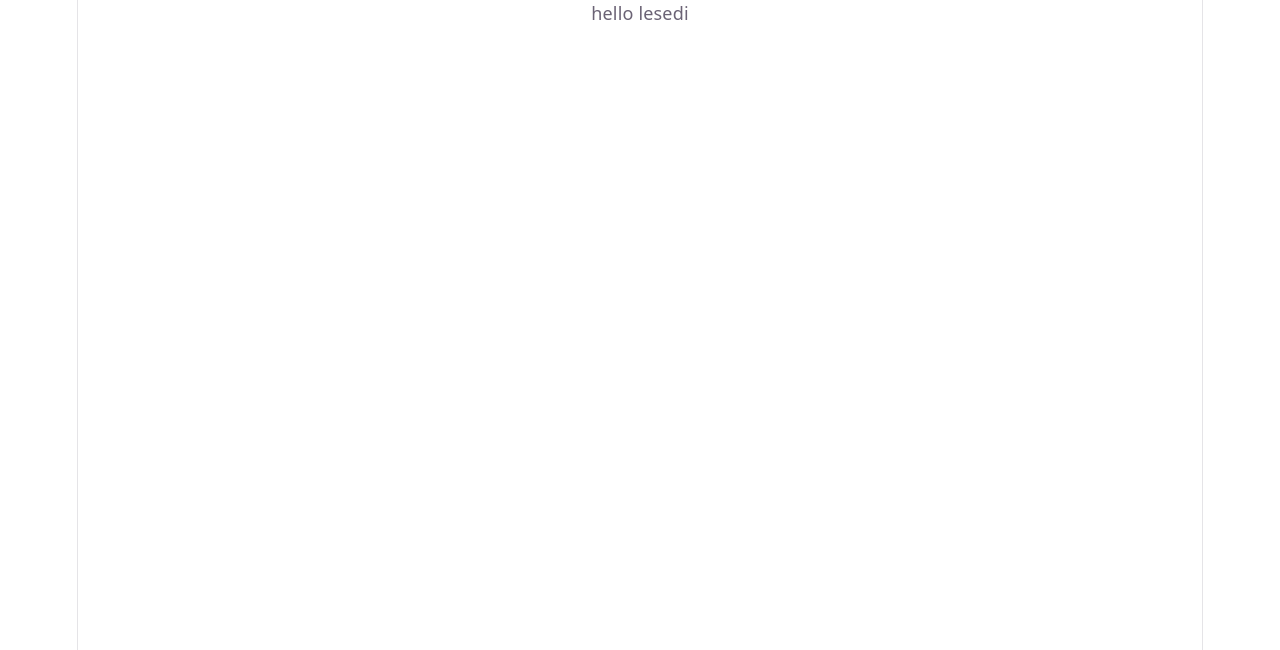
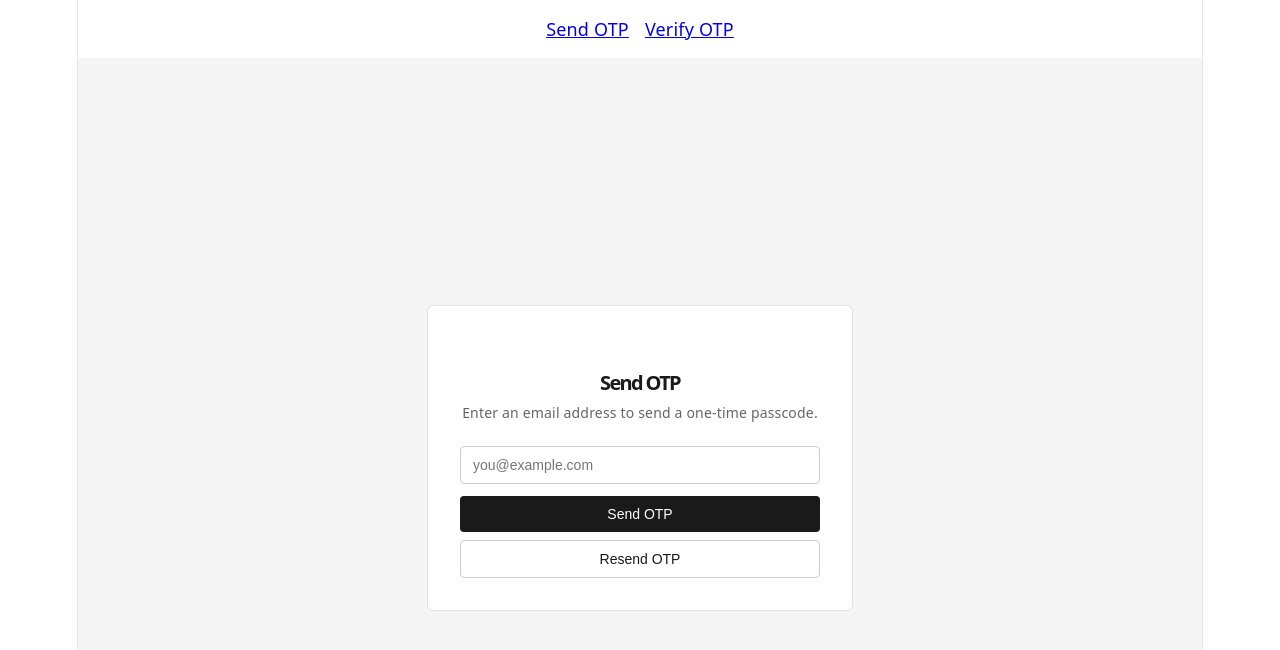
Before and after one commit to analystmodikwe/OTP, a React (Vite) app in the folder otp-security-system/frontend/: page / in a window 1280 px wide. Shown: the top 650 px of the page. Built offline with nearby package versions, Linux system fonts and the light colour scheme.

Commit message:
wiring routes in app

```diff
--- a/otp-security-system/frontend/src/App.tsx
+++ b/otp-security-system/frontend/src/App.tsx
@@ -1,15 +1,18 @@
+import { BrowserRouter, Routes, Route, Link } from "react-router-dom";
+import SendOtp from "./pages/SendOtp";
+import VerifyOtp from "./pages/VerifyOtp";
 
-
-import './App.css'
-
-function App() {
-
-
+export default function App() {
   return (
-    <div>
-      hello lesedi
-    </div>
-  )
+    <BrowserRouter>
+      <nav style={{ padding: "16px", textAlign: "center" }}>
+        <Link to="/" style={{ marginRight: "16px" }}>Send OTP</Link>
+        <Link to="/verify">Verify OTP</Link>
+      </nav>
+      <Routes>
+        <Route path="/" element={<SendOtp />} />
+        <Route path="/verify" element={<VerifyOtp />} />
+      </Routes>
+    </BrowserRouter>
+  );
 }
-
-export default App
```
